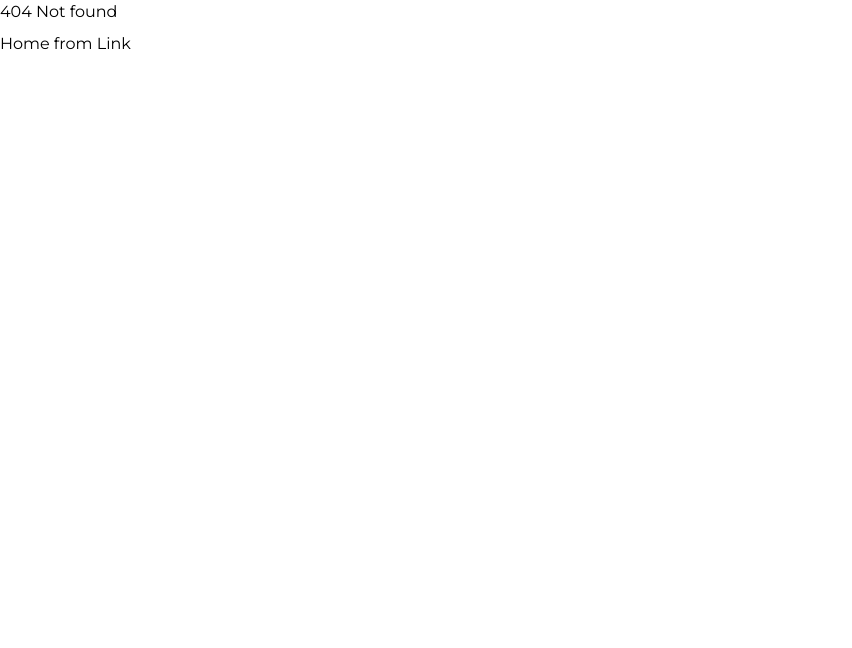
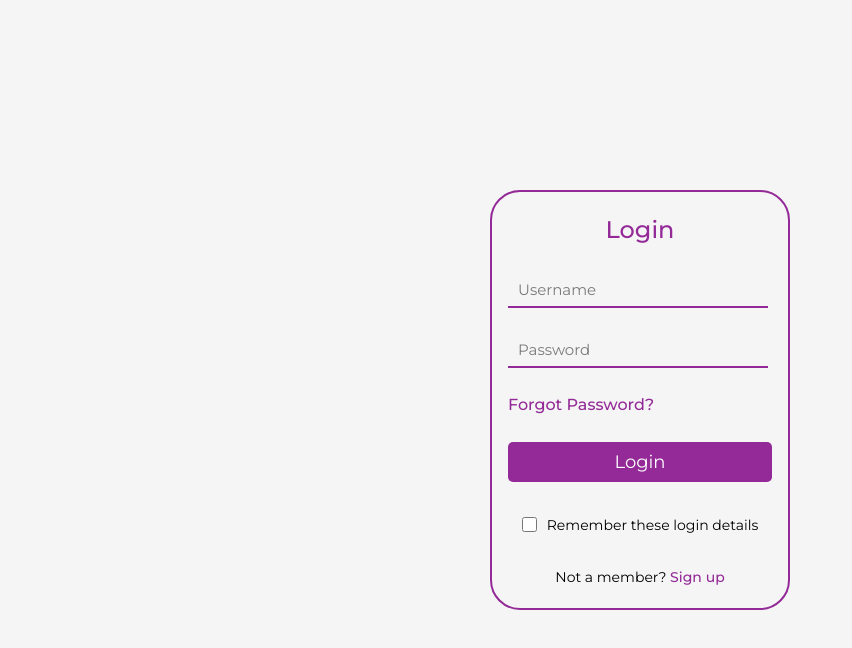
Before and after one commit to sw-alola176/FeedingAppWeb, a React (Vite) app in the folder client/: page /log-in in a window 1280 px wide. Before the commit this address had no page. Shown: the top 648 px of the page, without its empty margins (0-852 px from the left). Built offline with nearby package versions, Linux system fonts and the light colour scheme.

Commit message:
login page

```diff
--- a/client/src/App.jsx
+++ b/client/src/App.jsx
@@ -2,6 +2,7 @@ import WelcomePage from "./pages/Welcome/WelcomePage"
 import HomePage from "./pages/Home/HomePage"
 import NotFoundPage from "./pages/NotFoundPage"
 import SignInPage from "./pages/SignIn/SignUpPage"
+import LogInPage from "./pages/Login/LogInPage"
 
 import { createBrowserRouter, RouterProvider } from 'react-router-dom'
 
@@ -18,6 +19,10 @@ function App() {
       element: <SignInPage />
     },
     {
+      path: '/log-in',
+      element: <LogInPage />
+    },
+    {
       path: '/home',
       element: <HomePage />
     }
--- /dev/null
+++ b/client/src/pages/Login/LogInPage.jsx
@@ -0,0 +1,41 @@
+
+import React from 'react'
+import { Link } from 'react-router-dom'
+import './Login.module.css'
+
+const LoginInPage = () => {
+  return (
+    <div id="login">
+
+      <form id="login-form">
+
+        <h1>Login</h1>
+
+        <input
+          type="email"
+          id="email"
+          placeholder='Username'
+        />
+        <input
+          type="password"
+          id="password"
+          placeholder='Password'
+        />
+
+        <Link to="/forgot" className='text-[#932A98] font-medium'><h4>Forgot Password?</h4></Link>
+
+        <button type="submit">Login</button>
+
+          <div>
+            <input type="checkbox" id="remember-me"/>
+            <label className='text-sm flex '> Remember these login details </label>
+          </div>
+
+        <p>Not a member? <span><Link to="/sign-up">Sign up</Link></span></p>
+      </form>
+
+    </div>
+  )
+}
+
+export default LoginInPage
--- /dev/null
+++ b/client/src/pages/Login/logIn.module.css
@@ -0,0 +1,88 @@
+body {
+  font-family: Arial, sans-serif;
+  background-color: #f5f5f5;
+  display: flex;
+  justify-content: center;
+  align-items: center;
+  height: 100vh;
+}
+
+form {
+  display: flex;
+  flex-direction: column;
+  place-content: center;
+  gap: 25px;
+  border: 2px solid #932A98;
+  border-radius: 30px;
+  width: 300px;
+  margin: auto;
+  padding: 20px 16px;
+}
+
+form h1 {
+  text-align: center;
+  color: rgba(147, 42, 152, 1);
+  font-weight: 500;
+  font-size: x-large;
+}
+
+form input {
+  height: 35px;
+  width: 260px;
+  margin: none;
+  border: 1px solid #ccc;
+  border-bottom: 2px solid #932A98;
+  border-top: none;
+  border-right: none;
+  border-left: none;
+  padding: 5px 10px;
+  font-size: 16px;
+}
+
+form button {
+  height: 40px;
+  width: 100%;
+  margin: 0px;
+  border: none;
+  border-radius: 5px;
+  background-color: #932A98;
+  color: white;
+  font-size: 18px;
+  cursor: pointer;
+}
+
+input[type="checkbox"] {
+  margin-right: 0px;
+  background-color: #932A98;
+  width: 15px;
+}
+
+form input::placeholder {
+  padding: 0px;
+  font-size: 15px;
+}
+
+form div {
+  display: flex;
+  width:100%;
+  align-items: center;
+  justify-content: center;
+}
+
+form div input[type="checkbox"] {
+  margin-right: 10px;
+  background-color: #932A98;
+  outline: none;
+  border: none;
+}
+
+form p {
+  text-align: center;
+  font-size: 14px;
+}
+
+form span {
+  color: #932A98;
+  font-weight: 500;
+  text-align: center;
+}
--- a/client/src/pages/Welcome/WelcomePage.jsx
+++ b/client/src/pages/Welcome/WelcomePage.jsx
@@ -25,7 +25,7 @@ const WelcomePage = () => {
         <Link to='/sign-up'><button id="signup-btn" className={styles["signup-btn"]}>
           Sign up
         </button></Link>
-        <Link to='#'><button id="login-btn" className={styles["login-btn"]}>
+        <Link to='/log-in'><button id="login-btn" className={styles["login-btn"]}>
           Log in
         </button></Link>
       </div>
```
